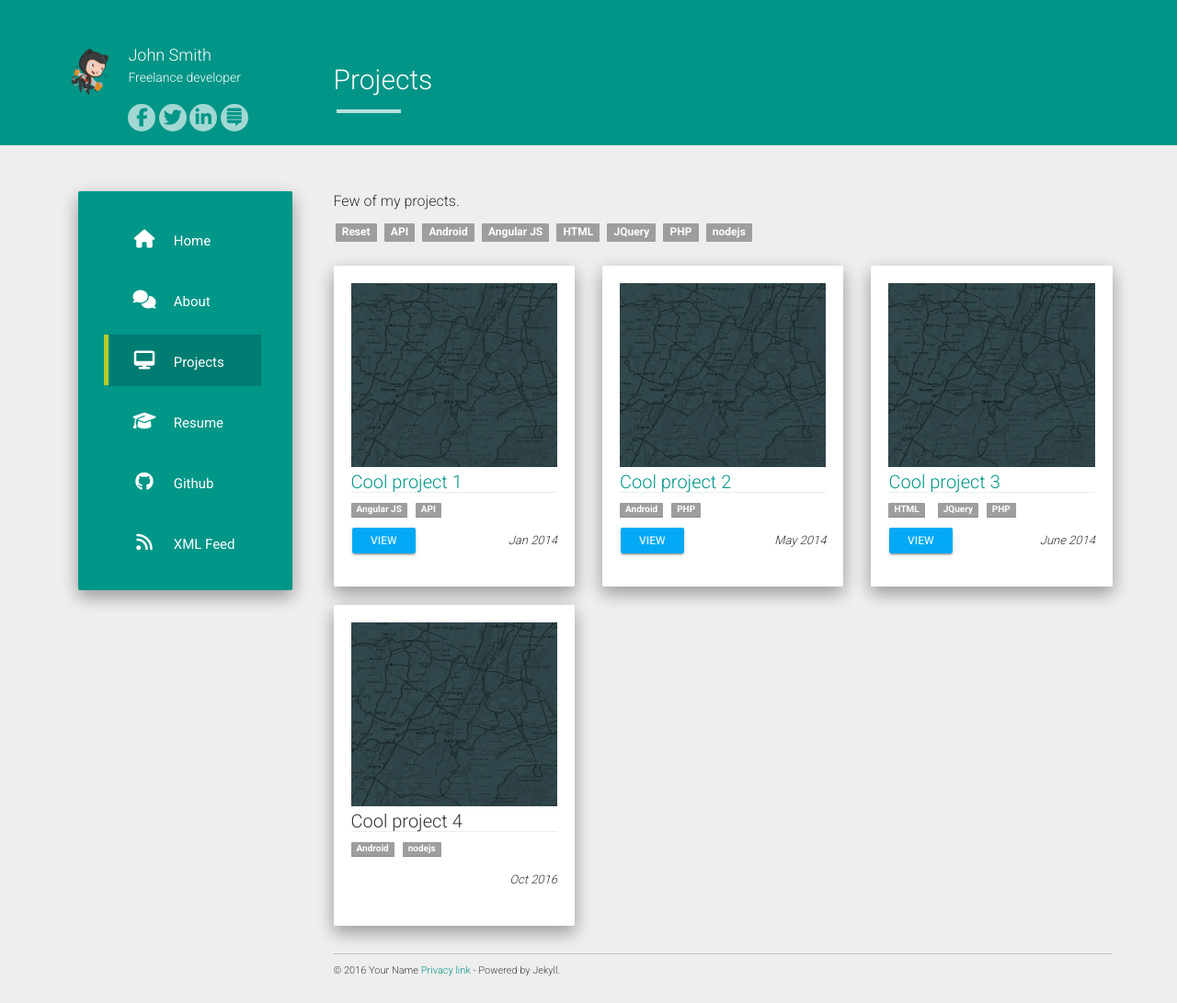
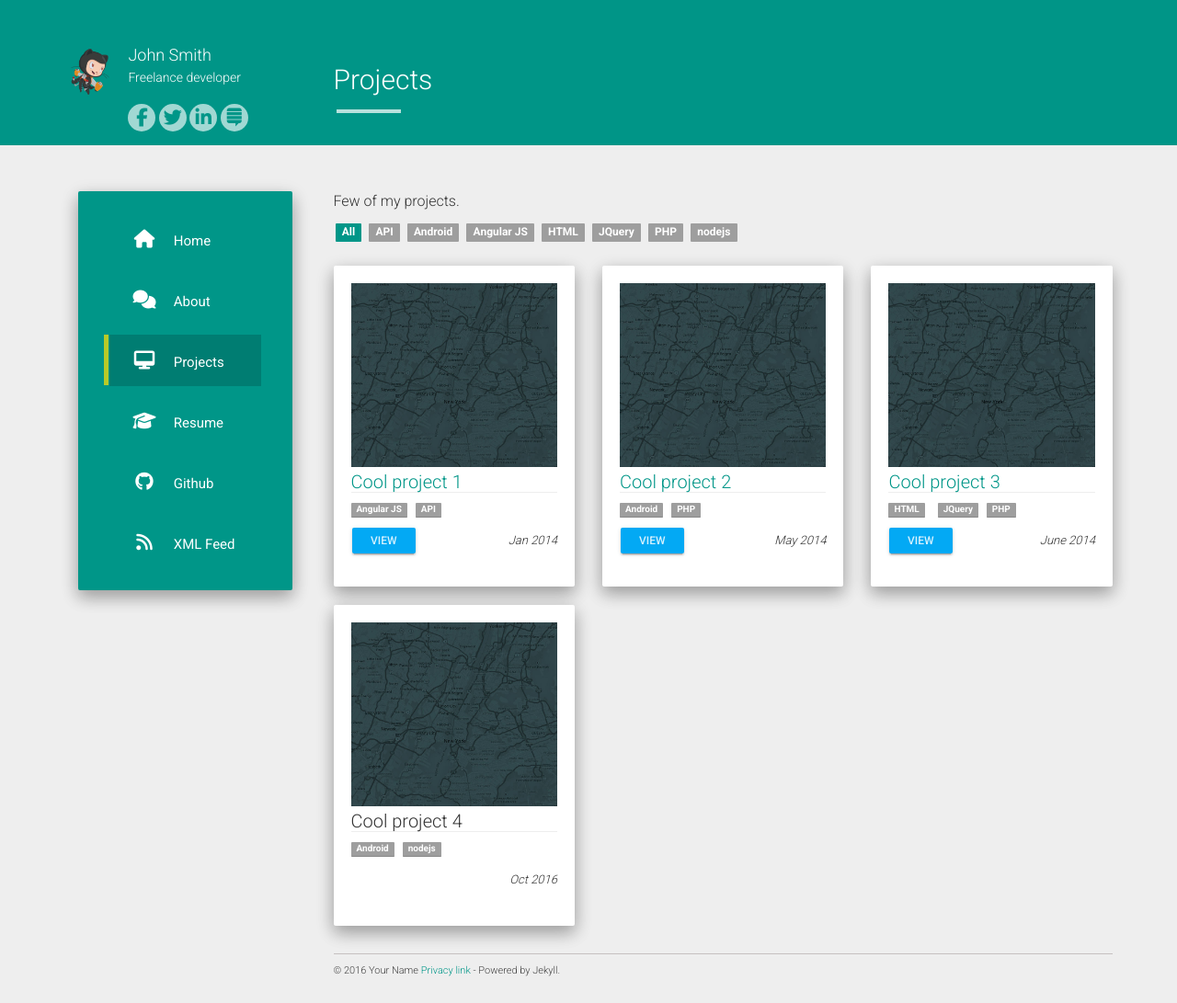
Before and after one commit to michaelfaust/michaelfaust.github.io, a Jekyll site: the page built from projects.md, in a window 1280 px wide. Shown: the whole page at 92% size. Built offline with Jekyll 4.4.1, drawn with Linux system fonts in a browser that asks for light colours; nearby versions of some CDN libraries.

Commit message:
Material Theme update

```diff
--- a/_config.yml
+++ b/_config.yml
@@ -1,11 +1,11 @@
 title: John Smith
 description: My Personal Blog
 author: John Smith
-logo: /hcz-jekyll-blog/static/img/avatar.png
+logo: /static/img/avatar.png
 github: https://github.com/ashutosh2k12
 about: Freelance developer
 
-baseurl: "http://aboutashu.com/hcz-jekyll-blog"
+baseurl: ""
 url: "http://aboutashu.com/hcz-jekyll-blog"
 
 disqus_shortname: aboutashu
--- a/_includes/header.html
+++ b/_includes/header.html
@@ -27,7 +27,7 @@
                 <span class="categories">
                   &raquo;
                   {% for category in page.categories %}
-                    <a href="category/{{ category }}">{{ category }}</a>
+                    <a href="{{ site.baseurl }}/category/{{ category }}">{{ category }}</a>
                     {% if forloop.last == false %}, {% endif %}
                   {% endfor %}
                 </span>
--- a/_includes/project_tags.html
+++ b/_includes/project_tags.html
@@ -1,6 +1,6 @@
 {% if site.enableTags ==  true %}
 	<div id="tag-filter" class="col-md-12 col-xs-12 tag-group">
-		<span class="label tag-filter tag-cloud all">Reset</span>
+		<span class="label label-primary tag-filter tag-cloud all">All</span>
         {% assign tagarray = site.tagarray %}
         {% for project in site.data.projects %}
             {% for tag in project.tags %}
--- a/_layouts/posts_by_category.html
+++ b/_layouts/posts_by_category.html
@@ -14,7 +14,7 @@
             {% if c_slug == page.categories %}
                 <button class="btn btn-sm btn-primary btn-raised">{{ c_slug }}</button>
             {% else %}
-                <a href="{{ site.baseurl }}/category/{{ c_slug }}" class="btn btn-sm btn-default btn-raised">{{ c_slug }}</a>
+                <a href="{{ site.url }}/category/{{ c_slug }}" class="btn btn-sm btn-default btn-raised">{{ c_slug }}</a>
             {% endif %}
         {% endfor %}
     {% endfor %}
@@ -41,7 +41,7 @@
                 {% endif %}
             {% endif %}
             <div class="least-content">{{ post.date | date_to_string }}</div>
-            <h4 class="list-group-item-heading"><a href="{{ site.baseurl }}{{ post.url }}">{{ post.title }}</a></h4>
+            <h4 class="list-group-item-heading"><a href="{{ site.baseurl }}/{{ post.url }}">{{ post.title }}</a></h4>
             <p class="list-group-item-text">{{ post.content | strip_html | truncatewords: 20 }}</p>
 
             </div>
--- a/static/js/projects.js
+++ b/static/js/projects.js
@@ -1,18 +1,20 @@
 (function($){
 	$(document).ready(function(){
 		$(document).on('click','.tag-filter',function(){
+			$('span.tag-filter').removeClass("label-primary");
+			$(this).addClass("label-primary");
+
 			if( $(this).hasClass('all')){
-				$('span.tag-filter').removeClass("label-primary");
 				$('.project-item').showAll();
 			}else{
 				$('.project-item').filterTags( $(this).data('tag') );
 			}
-			$(this).addClass("label-primary");
 		});
 	});
 
 	$.fn.extend({
 	  filterTags: function(tagName) {
+	  	this.removeClass('not-show');
 	    return this.each(function() {
 	    	var itemTagArray = JSON.parse( $(this).attr('data-tags') );
 			if($.inArray(tagName, itemTagArray) === -1){
```
